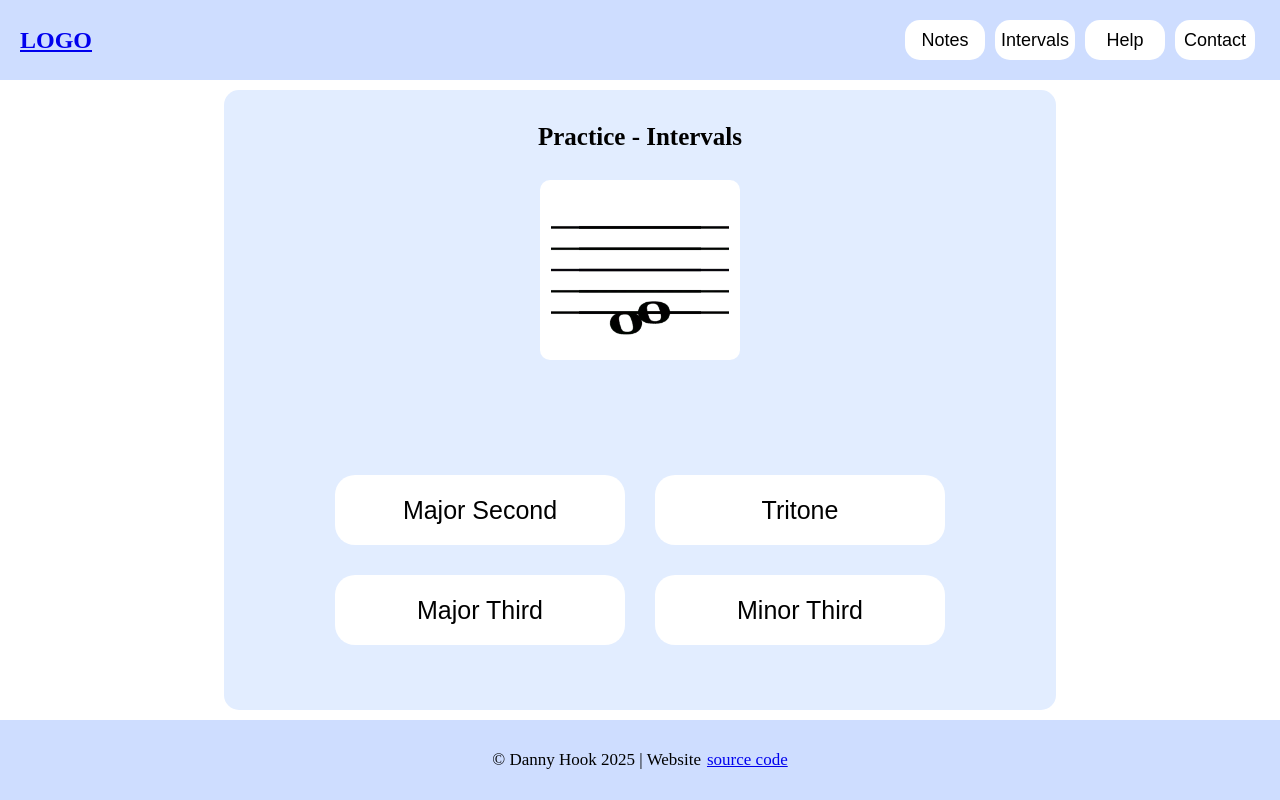
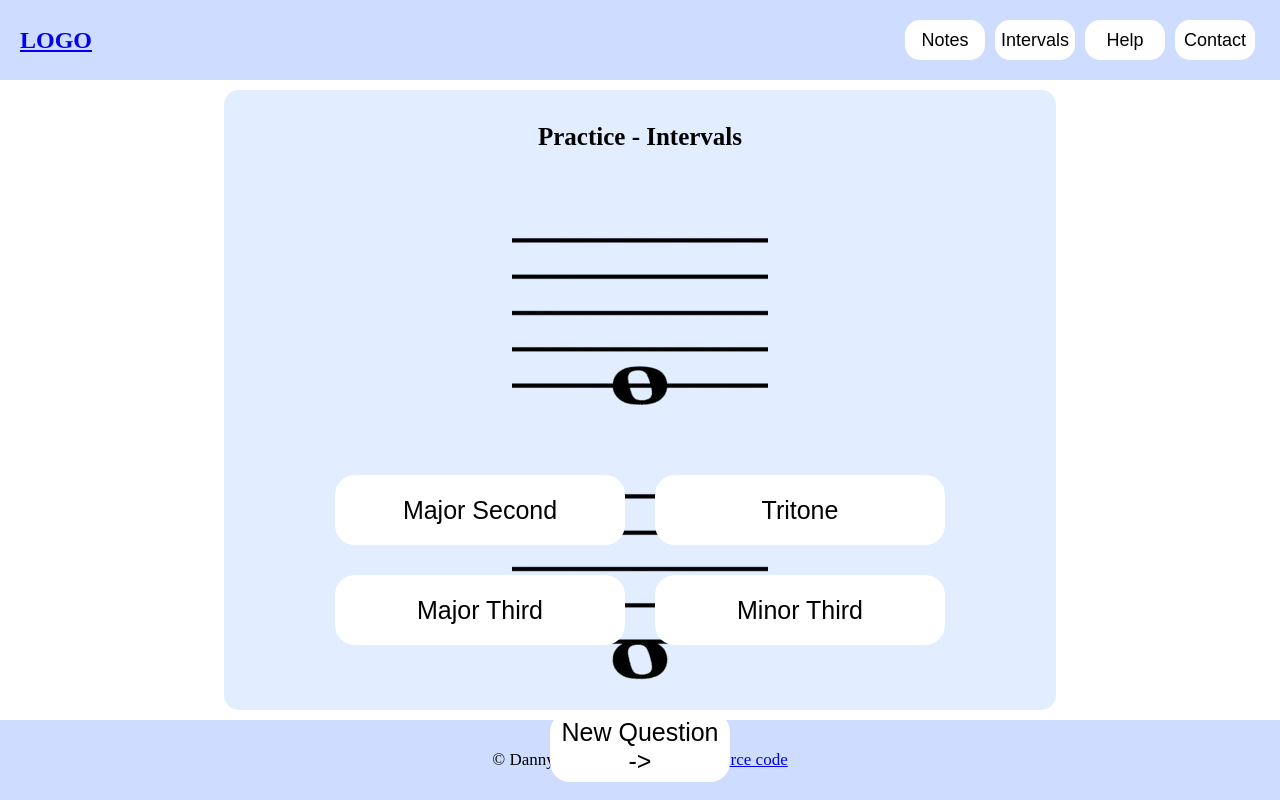
Before and after one commit to MostLikelyNotHuman/unit-1-final, a React (Vite) app in the folder final-project/: page /practice-intervals in a window 1280 px wide. Built offline with nearby package versions, Linux system fonts and the light colour scheme; a web font is replaced by a local one.

Commit message:
reusable base quiz box in progress

```diff
--- /dev/null
+++ b/final-project/src/components/pieces/QuizBox.jsx
@@ -0,0 +1,23 @@
+import Button from "./Button";
+
+const QuizBox = ({ questionText, questionImage, nextButton, questionAnswers }) => {
+
+    return (
+        <main id="quizBox">
+            <div id="question-text">
+                <h4>{questionText}</h4>
+            </div>
+            <div id="question-image">
+                {questionImage}
+            </div>
+            <div id="next-button">
+                {nextButton}
+            </div>
+            <div id="question-answers">
+                {questionAnswers}
+            </div>
+        </main>
+    );
+}
+
+export default QuizBox;
--- a/final-project/src/components/pieces/QuizBoxIntervals.jsx
+++ b/final-project/src/components/pieces/QuizBoxIntervals.jsx
@@ -1,6 +1,7 @@
 import { useEffect, useState } from "react";
 import Button from "./Button";
 import './QuizBoxNew.css';
+import QuizBox from "./QuizBox";
 
 const QuizBoxIntervals = ({ questionText, questionImage, answers, correctAnswer, selected, onSelect, nextClick }) => {
 
@@ -18,17 +19,18 @@ const QuizBoxIntervals = ({ questionText, questionImage, answers, correctAnswer,
     }, [correctAnswer])
 
     return (
-        <div id='quizBox'>
-            <h4>{questionText}</h4>
-            <div id="question-content">
-                {questionImage.map((image, i) => {
+        <QuizBox
+            questionText={questionText}
+            questionImage={
+                questionImage.map((image, i) => {
                     return (
                         <img src={image} key={i} id={stylingId[i]}></img>
                     )
-                })}
-            </div>
-            <div id="next-div">
-                <Button onClick={() => {
+                })
+            }
+            nextButton={
+                <Button
+                    onClick={() => {
                         nextClick();
                         setAnswerDisabled(false);
                         setNextDisabled(true);
@@ -36,10 +38,11 @@ const QuizBoxIntervals = ({ questionText, questionImage, answers, correctAnswer,
                     }}
                     id={nextId}
                     disabled={nextDisabled}
-                text={"New Question ->"}></Button>
-            </div>
-            <div id="question-answers">
-               {answers.map((a) => {
+                    text={"New Question ->"}
+                />
+            }
+            questionAnswers={
+                answers.map((a) => {
                     let className = "answer";
 
                     if (selected) {
@@ -48,8 +51,9 @@ const QuizBoxIntervals = ({ questionText, questionImage, answers, correctAnswer,
                     }
 
                     return (
-                        <button
+                        <Button
                             key={a}
+                            text={a}
                             className={className}
                             disabled={answerDisabled}
                             onClick={() => {
@@ -57,15 +61,13 @@ const QuizBoxIntervals = ({ questionText, questionImage, answers, correctAnswer,
                                 setAnswerDisabled(true);
                                 setNextDisabled(false);
                                 setNextId('next-button')
+                            }}
+                        />
+                    );
+                })
             }
+        />
+    );
 }
-                        > {a}
-                        </button>
-                    );
-                })}
-            </div>
-        </div>
-    );
-};
 
 export default QuizBoxIntervals;
--- a/final-project/src/components/pieces/QuizBoxNotes.jsx
+++ b/final-project/src/components/pieces/QuizBoxNotes.jsx
@@ -1,6 +1,7 @@
 import { useState } from "react";
 import Button from "./Button";
 import './QuizBoxNew.css'
+import QuizBox from "./QuizBox";
 
 const QuizBoxNotes = ({ questionText, questionImage, answers, correctAnswer, selected, onSelect, nextClick }) => {
 
@@ -8,13 +9,11 @@ const QuizBoxNotes = ({ questionText, questionImage, answers, correctAnswer, sel
     const [ nextDisabled, setNextDisabled ] = useState(true);
     const [ nextId, setNextId ] = useState('next-button-disabled');
 
-    return(
-        <div id='quizBox'>
-            <h4>{questionText}</h4>
-            <div id="question-content">
-                <img src={questionImage}></img>
-            </div>
-            <div id="next-div">
+    return (
+        <QuizBox
+            questionText={questionText}
+            questionImage={<img src={questionImage}></img>}
+            nextButton={
                 <Button onClick={() => {
                     nextClick();
                     setAnswerDisabled(false);
@@ -24,9 +23,9 @@ const QuizBoxNotes = ({ questionText, questionImage, answers, correctAnswer, sel
                 id={nextId}
                 disabled={nextDisabled}
                 text={"New Question ->"}></Button>
-            </div>
-            <div id="question-answers">
-               {answers.map((a) => {
+            }
+            questionAnswers={
+                answers.map((a) => {
                     let className = "answer";
 
                     if (selected) {
@@ -49,10 +48,10 @@ const QuizBoxNotes = ({ questionText, questionImage, answers, correctAnswer, sel
                         > {a}
                         </button>
                     );
-                })}
-            </div>
-        </div>
-    );
+                })
+            }
+        />
+    )
 };
 
 export default QuizBoxNotes;
```
Lines whose indentation alone changed are shown as unchanged.
